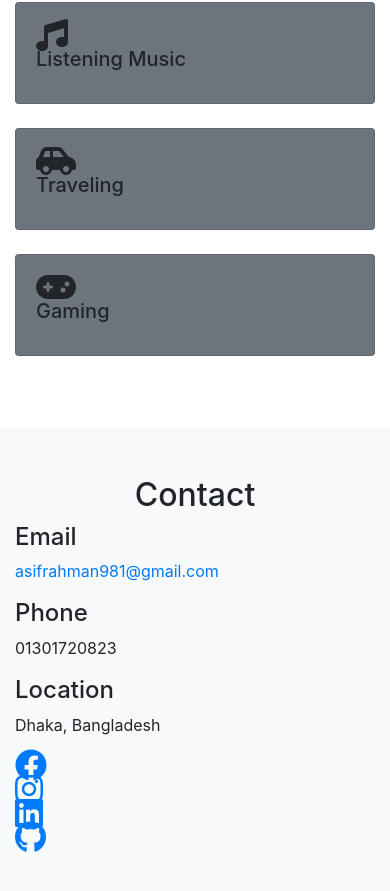
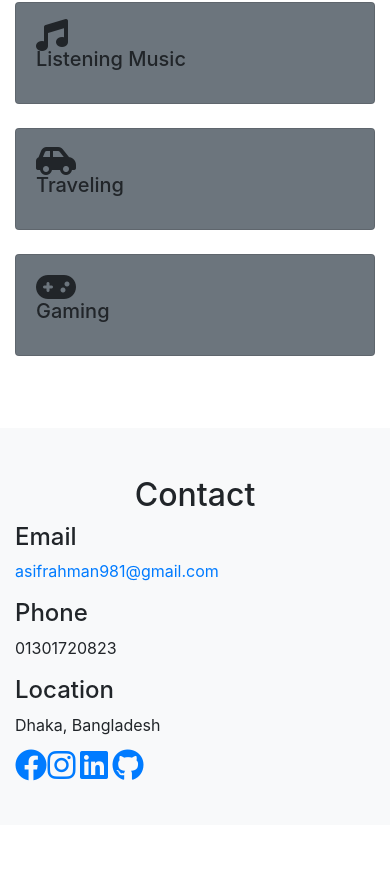
Before and after one commit to asif-ethmoid/ASIF.github.io, a plain HTML site: page index.html in a window 390 px wide. Shown: the part 2613-3504 px from the top of the page. After the commit the page ends 3438 px from the top, so only its background shows below. Drawn offline with nearby package versions, Linux system fonts and the light colour scheme.

Commit message:
Update index.html

```diff
--- a/index.html
+++ b/index.html
@@ -160,26 +160,26 @@
             <p>Dhaka, Bangladesh</p>
           </div>
         </div>
-        <div class="col-md-1">
+        <div class="col-md-1 col-1">
 
      <a href="https://www.facebook.com/profile.php?id=100021324381162"><i class="fa-brands fa-facebook fa-2xl"></i></a>
 
 
 
         </div>
-		<div class="col-md-1">
+		<div class="col-md-1 col-1">
 
      <a href="https://www.instagram.com/as_if_rahman_/?igshid=NTc4MTIwNjQ2YQ==&fbclid=IwAR28tB7z9DxDT80UCUUsa9veLPj6zRKnNMGCXDrB7x3zqjLiKeR-edG1tqM"><i class="fa-brands fa-instagram fa-2xl"></i></a>
 
 
         </div>
-		<div class="col-md-1">
+		<div class="col-md-1 col-1">
 
      <a href="https://www.linkedin.com/in/asif-rahman-445aaa1aa"><i class="fa-brands fa-linkedin fa-2xl"></i></a>
 
 
         </div>
-		<div class="col-md-1">
+		<div class="col-md-1 col-1">
 
      <a href="https://github.com/asif-ethmoid"><i class="fa-brands fa-github fa-2xl"></i></a>
 
```
